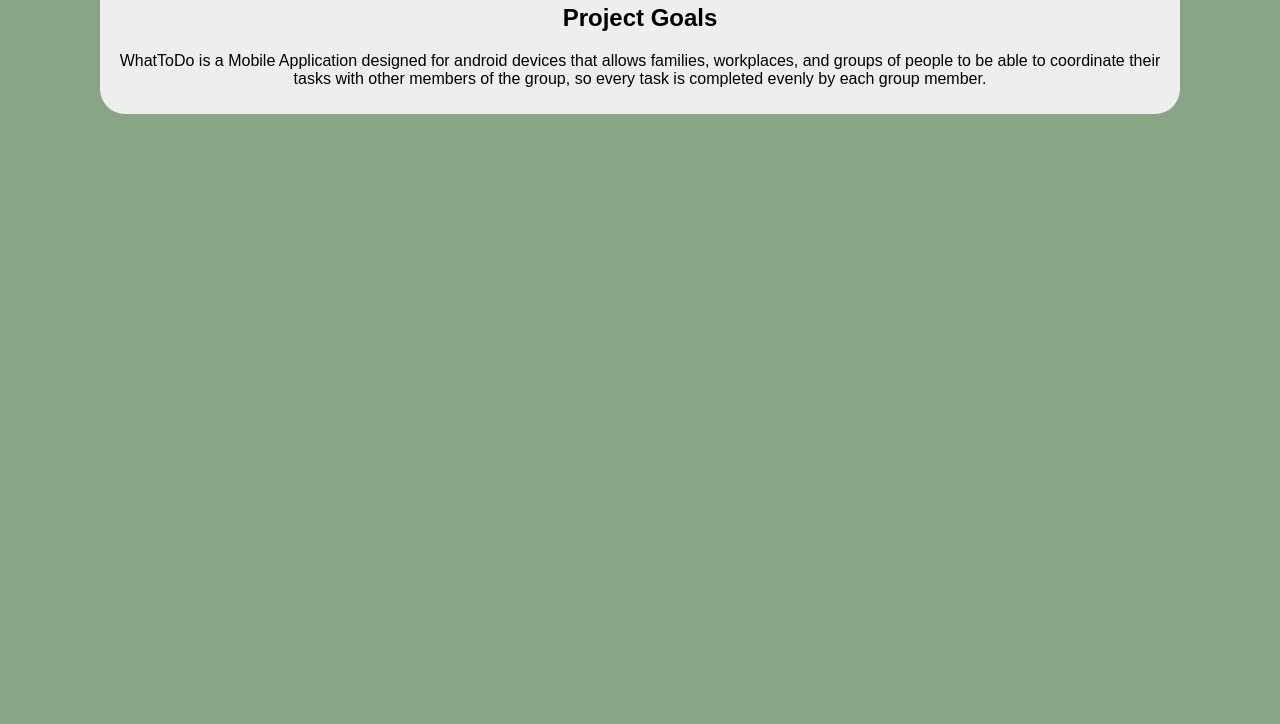
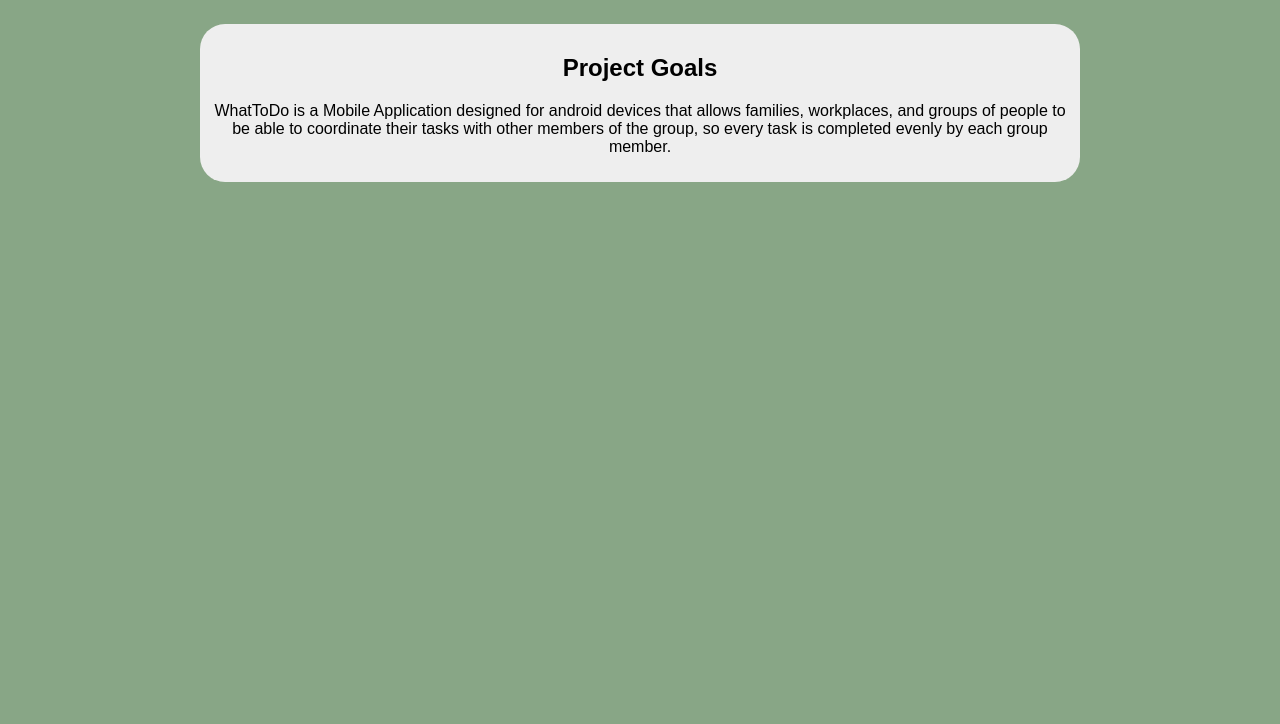
Before and after one commit to damichaels/WhatToDo-CS495, a plain HTML site: page index.html in a window 1280 px wide. Shown: the part 76-800 px from the top of the page. Drawn offline with Linux system fonts and the light colour scheme.

Commit message:
Update style.css

```diff
--- a/style.css
+++ b/style.css
@@ -36,7 +36,7 @@ section {
     align-items: center;
     text-align: center;
     padding:10px;
-    margin: 10px 100px 10px 100px;
+    margin: 100px 200px 100px 200px;
     border-radius:25px;
     background-size: cover;
     background-position: center center;
```
